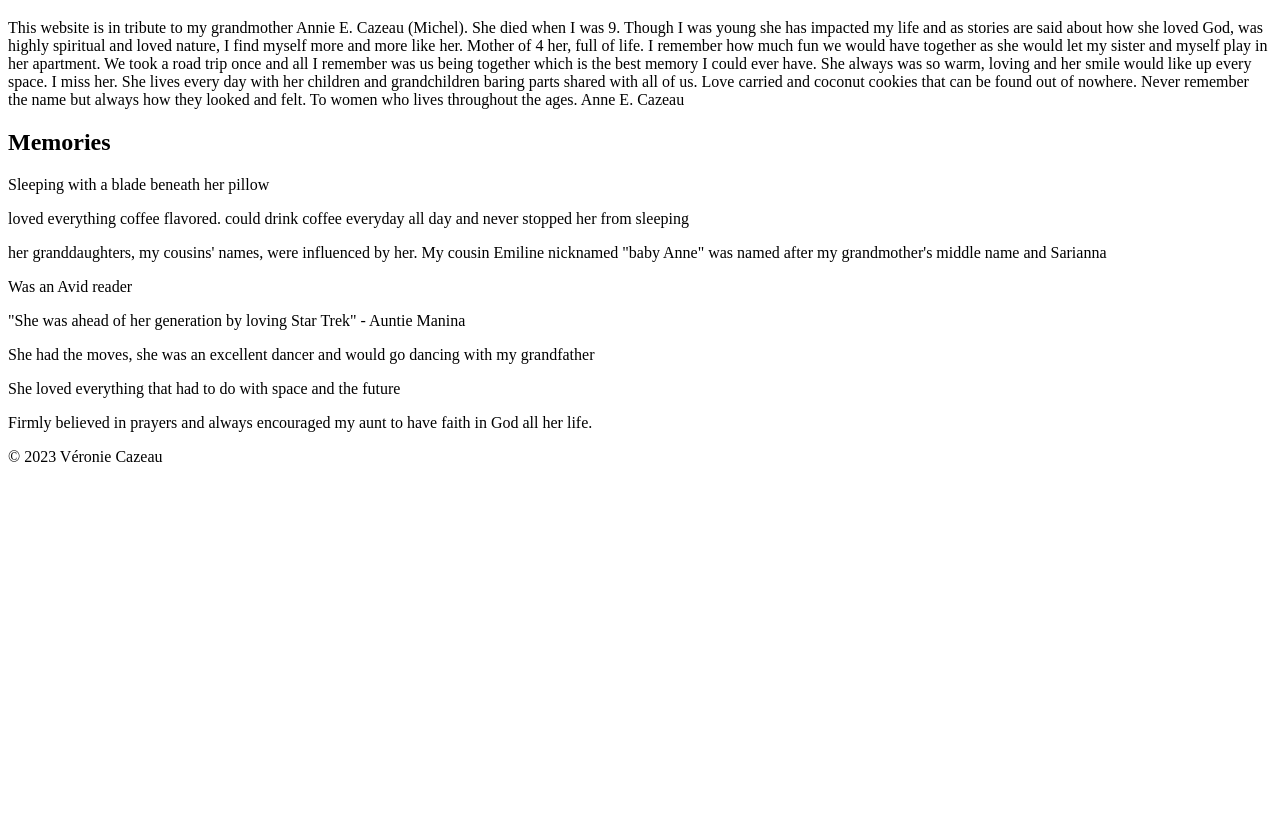
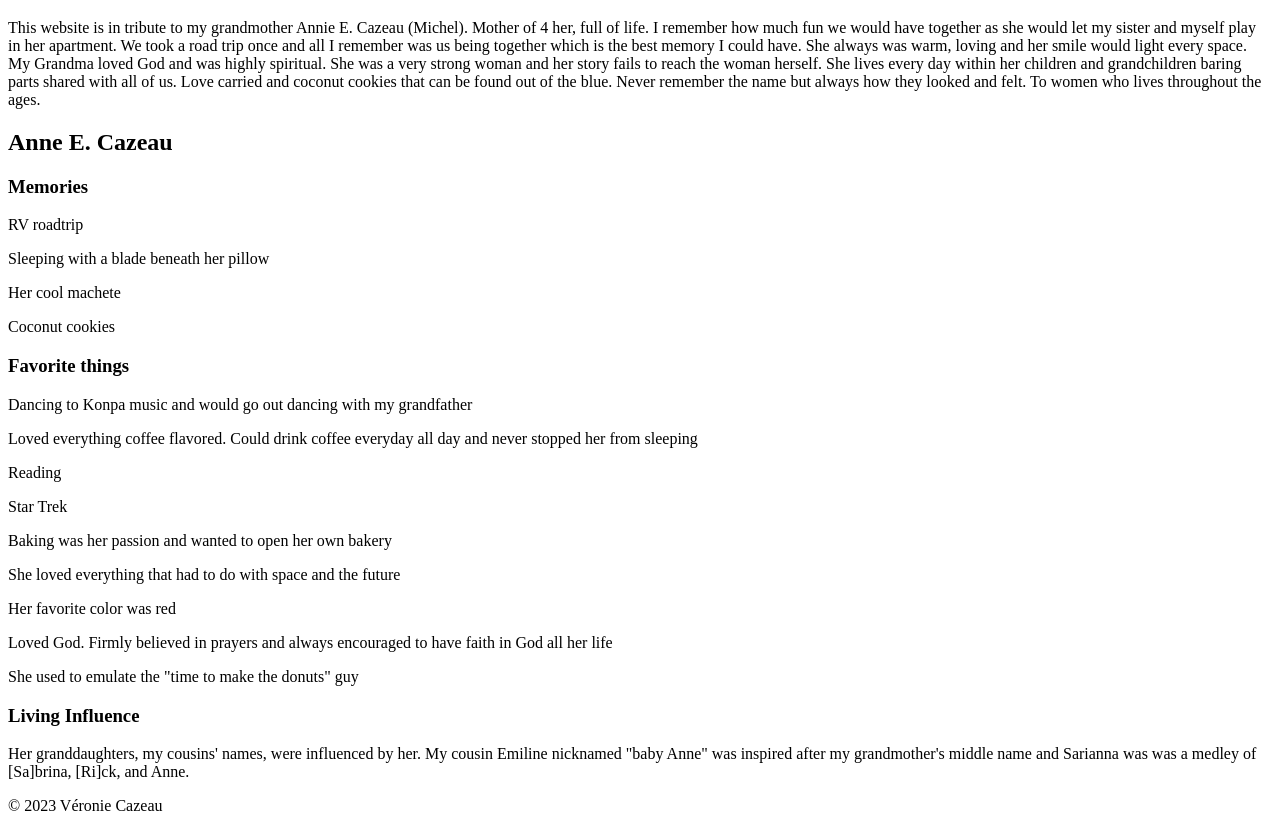
Before and after one commit to v-cazeau/tribute, a website: page index.html in a window 1280 px wide. Shown: the part 61-884 px from the top of the page. Before the commit the page ends 800 px from the top, so only its background shows below. Drawn offline with Linux system fonts and the light colour scheme.

Commit message:
ADDED video and headers

```diff
--- a/index.html
+++ b/index.html
@@ -10,17 +10,34 @@
     <div class="main-container">
         <h1>Grandma was a G</h1>
     </div>
-    <p>This website is in tribute to my grandmother Annie E. Cazeau (Michel). She died when I was 9. Though I was young she has impacted my life and as stories are said about how she loved God, was highly spiritual and loved nature, I find myself more and more like her. Mother of 4 her, full of life. I remember how much fun we would have together as she would let my sister and myself play in her apartment. We took a road trip once and all I remember was us being together which is the best memory I could ever have. She always was so warm, loving and her smile would like up every space. I miss her. She lives every day with her children and grandchildren baring parts shared with all of us. Love carried and coconut cookies that can be found out of nowhere. Never remember the name but always how they looked and felt. To women who lives throughout the ages. Anne E. Cazeau</p>
+        <p>This website is in tribute to my grandmother Annie E. Cazeau (Michel). Mother of 4 her, full of life. I remember how much fun we would have together as she would let my sister and myself play in her apartment. We took a road trip once and all I remember was us being together which is the best memory I could have. She always was warm, loving and her smile would light every space.
+
+        My Grandma loved God and was highly spiritual. She was a very strong woman and her story fails to reach the woman herself. She lives every day within her children and grandchildren baring parts shared with all of us. Love carried and coconut cookies that can be found out of the blue. Never remember the name but always how they looked and felt. To women who lives throughout the ages.</p>
+    <h2>Anne E. Cazeau</h2>
     <div class="Memories">
-        <h2>Memories</h2>
+        <h3>Memories</h3>
+        <p>RV roadtrip</p>
         <p>Sleeping with a blade beneath her pillow</p>
-        <p>loved everything coffee flavored. could drink coffee everyday all day and never stopped her from sleeping</p>
-        <p>her granddaughters, my cousins' names, were influenced by her. My cousin Emiline nicknamed "baby Anne" was named after my grandmother's middle name and Sarianna </p>
-        <p>Was an Avid reader</p>
-        <p>"She was ahead of her generation by loving Star Trek" - Auntie Manina</p>
-        <p>She had the moves, she was an excellent dancer and would go dancing with my grandfather</p>
+        <p>Her cool machete</p>
+        <p>Coconut cookies</p>
+    </div>
+    <div class="A few of her favorite things">
+        <h3>Favorite things</h3>
+        <p>Dancing to Konpa music and would go out dancing with my grandfather</p>
+        <p>Loved everything coffee flavored. Could drink coffee everyday all day and never stopped her from sleeping</p>
+        <p>Reading</p>
+        <p>Star Trek</p>
+        <p>Baking was her passion and wanted to open her own bakery</p>
         <p>She loved everything that had to do with space and the future</p>
-        <p>Firmly believed in prayers and always encouraged my aunt to have faith in God all her life.</p>
+        <p>Her favorite color was red</p>
+        <p>Loved God. Firmly believed in prayers and always encouraged to have faith in God all her life</p>
+        <p>She used to emulate the "time to make the donuts" guy </p>
+        <!-- post video -->
+        <!-- https://www.youtube.com/watch?v=petqFm94osQ -->
+    </div>
+    <div class="Her Legacy">
+        <h3>Living Influence</h3>
+        <p>Her granddaughters, my cousins' names, were influenced by her. My cousin Emiline nicknamed "baby Anne" was inspired after my grandmother's middle name and Sarianna was was a medley of [Sa]brina, [Ri]ck, and Anne.</p>
     </div>
     <footer> &copy; 2023 Véronie Cazeau</footer>
 </body>
--- a/package.json
+++ b/package.json
@@ -12,7 +12,7 @@
   "author": "",
   "license": "ISC",
   "dependencies": {
-    "gh": "^1.13.9",
+    "gh": "^2.8.9",
     "gh-pages": "^5.0.0"
   },
   "description": ""
```
Also changed, not shown: 1 other file.
